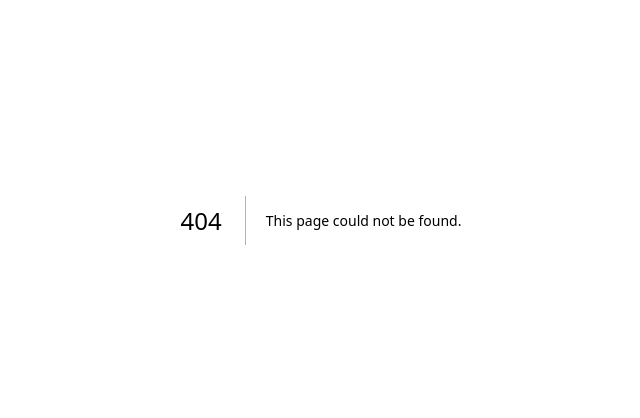
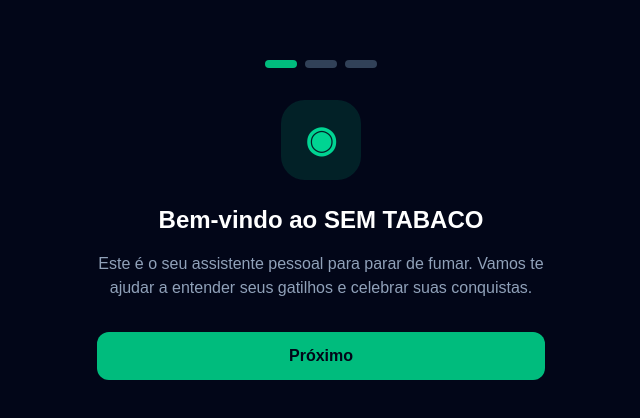
Before and after one commit to welitonbarth076-cmd/sem-tabaco, a Next.js app: page /onboarding in a window 1280 px wide. Before the commit this address had no page. Shown: the part 180-598 px from the top of the page, without its empty margins (319-959 px from the left). Built offline with nearby package versions, Linux system fonts and the light colour scheme.

Commit message:
Adiciona tela de onboarding e verifica primeiro acesso

```diff
--- /dev/null
+++ b/app/onboarding/page.tsx
@@ -0,0 +1,84 @@
+"use client";
+
+import { useRouter } from "next/navigation";
+import { useState } from "react";
+
+export default function Onboarding() {
+  const router = useRouter();
+  const [passo, setPasso] = useState(1);
+
+  function finalizar() {
+    localStorage.setItem("sem_tabaco_onboarding", "visto");
+    router.push("/");
+  }
+
+  return (
+    <main className="min-h-screen bg-slate-950 text-white flex flex-col items-center justify-center p-6">
+      <div className="max-w-md w-full">
+
+        {/* Indicador de passos */}
+        <div className="flex justify-center gap-2 mb-8">
+          {[1, 2, 3].map((i) => (
+            <div key={i} className={`h-2 w-8 rounded-full transition-all ${i === passo ? "bg-emerald-500" : "bg-slate-700"}`} />
+          ))}
+        </div>
+
+        {/* Conteúdo do Passo 1 */}
+        {passo === 1 && (
+          <div className="text-center animate-fade-in">
+            <div className="w-20 h-20 rounded-3xl bg-emerald-500/15 text-emerald-400 flex items-center justify-center text-4xl font-bold mx-auto mb-6">
+              ◉
+            </div>
+            <h1 className="text-2xl font-bold mb-4">Bem-vindo ao SEM TABACO</h1>
+            <p className="text-slate-400 mb-8">
+              Este é o seu assistente pessoal para parar de fumar.
+              Vamos te ajudar a entender seus gatilhos e celebrar suas conquistas.
+            </p>
+            <button onClick={() => setPasso(2)} className="w-full py-3 rounded-xl bg-emerald-500 text-slate-950 font-bold">
+              Próximo
+            </button>
+          </div>
+        )}
+
+        {/* Conteúdo do Passo 2 */}
+        {passo === 2 && (
+          <div className="text-center animate-fade-in">
+            <div className="w-20 h-20 rounded-3xl bg-emerald-500/15 text-emerald-400 flex items-center justify-center text-4xl mx-auto mb-6">
+              💬
+            </div>
+            <h1 className="text-2xl font-bold mb-4">Converse com o SEM</h1>
+            <p className="text-slate-400 mb-8">
+              O SEM é sua IA de apoio. Conte como foi seu dia, relate uma fissura ou peça conselhos.
+              Ele vai registrar os dados e te dar estratégias personalizadas.
+            </p>
+            <div className="flex gap-3">
+              <button onClick={() => setPasso(1)} className="flex-1 py-3 rounded-xl border border-slate-700 text-slate-300 font-bold">
+                Voltar
+              </button>
+              <button onClick={() => setPasso(3)} className="flex-1 py-3 rounded-xl bg-emerald-500 text-slate-950 font-bold">
+                Próximo
+              </button>
+            </div>
+          </div>
+        )}
+
+        {/* Conteúdo do Passo 3 */}
+        {passo === 3 && (
+          <div className="text-center animate-fade-in">
+            <div className="w-20 h-20 rounded-3xl bg-red-500/15 text-red-400 flex items-center justify-center text-4xl mx-auto mb-6">
+              SOS
+            </div>
+            <h1 className="text-2xl font-bold mb-4">Modo SOS e Check-in</h1>
+            <p className="text-slate-400 mb-8">
+              Quando a vontade bater forte, use o botão <strong>SOS</strong> para um resgate rápido.
+              E não esqueça de fazer o <strong>Check-in Diário</strong> para registrar seus dias firmes!
+            </p>
+            <button onClick={finalizar} className="w-full py-3 rounded-xl bg-emerald-500 text-slate-950 font-bold">
+              Começar
+            </button>
+          </div>
+        )}
+      </div>
+    </main>
+  );
+}
--- a/app/page.tsx
+++ b/app/page.tsx
@@ -28,6 +28,13 @@ export default function Home() {
   const [light, setLight] = useState(false);
 
   useEffect(() => {
+    // VERIFICA SE JÁ VIU O ONBOARDING
+    const jaViuOnboarding = localStorage.getItem("sem_tabaco_onboarding");
+    if (!jaViuOnboarding) {
+      router.replace("/onboarding");
+      return;
+    }
+
     async function carregarUsuario() {
       const { data: { user }, error } = await supabase.auth.getUser();
       if (error || !user) { router.replace("/login"); return; }
@@ -62,12 +69,16 @@ export default function Home() {
             </button>
           ))}
         </nav>
+        <div className="pt-4 mt-4 border-t border-slate-700">
+          <a href="/privacidade" className={`w-full flex items-center gap-3 rounded-xl px-4 py-3 text-left transition ${light ? "text-slate-600 hover:bg-slate-100" : "text-slate-300 hover:bg-slate-800"}`}>
+            <span className="w-6 text-center">🔒</span>Privacidade
+          </a>
+        </div>
         <div className="mt-auto border-t border-slate-700 pt-5"><div className="flex items-center gap-3"><div className="w-10 h-10 rounded-full bg-emerald-500 text-slate-950 flex items-center justify-center font-bold">SEM</div><div><p className="font-semibold text-sm">Assistente SEM</p><p className="text-xs text-slate-500">Projeto ativo</p></div></div></div>
       </aside>
 
       <div className="lg:ml-72 min-h-screen">
-        {/* CABEÇALHO COM pt-12 PARA RESPEITAR A BARRA DE STATUS DO IPHONE */}
-        <header className={`min-h-20 border-b ${panel} flex items-center justify-between gap-4 px-5 md:px-8 pt-12 pb-3`}>
+        <header className={`min-h-20 border-b ${panel} flex items-center justify-between gap-4 px-5 md:px-8 pt-12 pb-3 lg:pt-3`}>
           <div className="flex items-center gap-3">
             <button onClick={() => setMobileOpen(true)} className="lg:hidden text-2xl">☰</button>
             <div><p className="text-xs text-slate-500">SEM TABACO /</p><h2 className="font-semibold">{pages.find((page) => page.id === activePage)?.label}</h2></div>
```
